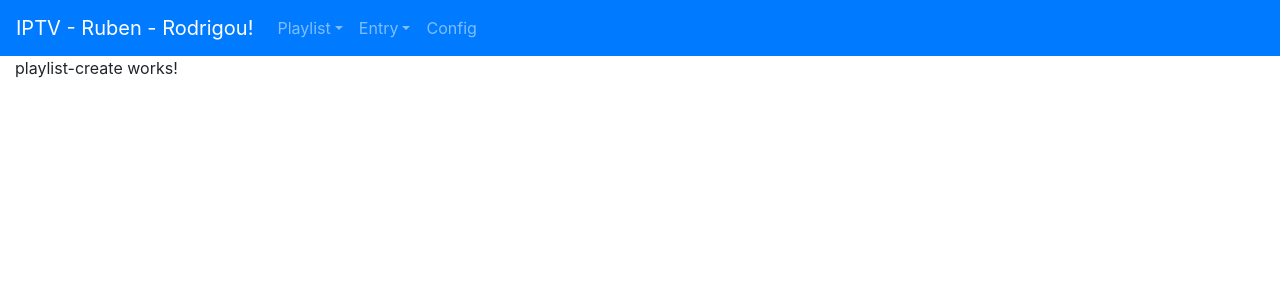
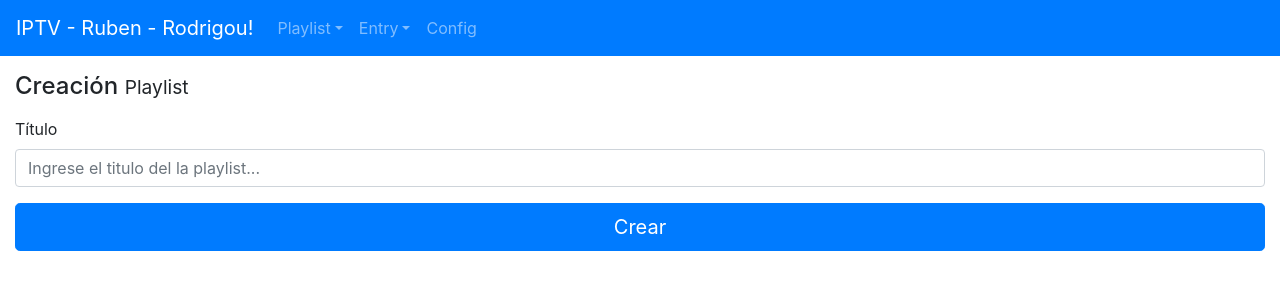
Before and after one commit to rbntejeda/tv-frontend-ng-bs4, an Angular app: page /playlist/create in a window 1280 px wide. Shown: the top 300 px of the page. Built offline with nearby package versions, Linux system fonts and the light colour scheme.

Commit message:
add playlist component

```diff
--- a/src/app/_service/playlist.service.ts
+++ b/src/app/_service/playlist.service.ts
@@ -14,11 +14,26 @@ export class PlaylistService {
 
   Get(params?:HttpParams)
   {
-    return this.http.get<Playlist[]>(`${environment.endpoint}/${this.base}`,{ params, observe:"response" });
+    return this.http.get<Playlist[]>(`${environment.endpoint}/${this.base}`, { params, observe:"response" });
   }
 
   GetByPk(id:number,params?:HttpParams)
   {
-    return this.http.get<Playlist>(`${environment.endpoint}/${this.base}/${id}`,{ params, observe:"response" });
+    return this.http.get<Playlist>(`${environment.endpoint}/${this.base}/${id}`, { params, observe:"response" });
+  }
+
+  Create(model:Playlist)
+  {
+    return this.http.post<Playlist>(`${environment.endpoint}/${this.base}`, model);
+  }
+
+  Update(id,model)
+  {
+    return this.http.put<Playlist>(`${environment.endpoint}/${this.base}/${id}`, model);
+  }
+
+  Delete(id)
+  {
+    return this.http.delete<Playlist>(`${environment.endpoint}/${this.base}/${id}`);
   }
 }
--- a/src/app/app.module.ts
+++ b/src/app/app.module.ts
@@ -15,6 +15,7 @@ import { EntryAdminComponent } from './entry/entry-admin/entry-admin.component';
 import { EntryCreateComponent } from './entry/entry-create/entry-create.component';
 import { PlaylistViewComponent } from './playlist/playlist-view/playlist-view.component';
 import { ConfigComponent } from './page/config/config.component';
+import { PlaylistUpdateComponent } from './playlist/playlist-update/playlist-update.component';
 
 @NgModule({
   declarations: [
@@ -27,7 +28,8 @@ import { ConfigComponent } from './page/config/config.component';
     EntryAdminComponent,
     EntryCreateComponent,
     PlaylistViewComponent,
-    ConfigComponent
+    ConfigComponent,
+    PlaylistUpdateComponent
   ],
   imports: [
     BrowserModule,
--- a/src/app/page/layout-main/layout-main.component.html
+++ b/src/app/page/layout-main/layout-main.component.html
@@ -1,5 +1,4 @@
 <app-navbar></app-navbar>
-<div class="container-fluid">
-
+<div class="container-fluid" style="padding-top: 1em;margin-bottom: 1em">
   <router-outlet></router-outlet>
 </div>
--- a/src/app/playlist/playlist-admin/playlist-admin.component.html
+++ b/src/app/playlist/playlist-admin/playlist-admin.component.html
@@ -1,7 +1,7 @@
 <div class="row">
     <div class="col">
       <div class="page-header">
-        <h1>Administración <small>Entry</small></h1>
+        <h1>Administración <small>Playlist</small></h1>
       </div>
     </div>
     <div class="col m-2">
@@ -37,7 +37,10 @@
                   <th scope="row">{{(pagination.page-1)*pagination.perPage+i+1}}</th>
                   <td>{{model.id}}</td>
                   <td>{{model.title}}</td>
-                  <td><button type="button" class="btn btn-primary btn-sm" [routerLink]="[ '/playlist', model.id ]"><span class="oi oi-eye"></span></button></td>
+                  <td>
+                    <button type="button" class="btn btn-primary btn-sm" [routerLink]="[ '/playlist', model.id ]"><span class="oi oi-eye"></span></button>
+                    <button type="button" class="btn btn-danger btn-sm" (click)="onDelete(model.id)"><span class="oi oi-trash"></span></button>
+                  </td>
                 </tr>
               </tbody>
             </table>
--- a/src/app/playlist/playlist-admin/playlist-admin.component.ts
+++ b/src/app/playlist/playlist-admin/playlist-admin.component.ts
@@ -12,17 +12,17 @@ export class PlaylistAdminComponent implements OnInit {
 
   constructor(private playListServices:PlaylistService) { }
 
-  public models:Playlist[]=[];
-  public pagination = new Pagination({page:1});
+  models:Playlist[]=[];
+  pagination = new Pagination({page:1});
 
-  public OnPageChange(e:number){
+  OnPageChange(e:number){
     this.pagination.page=e;
     this.playListServices.Get(this.pagination.Params()).subscribe((response)=>{
       this.models=response.body;
     })
   }
 
-  public RescueData()
+  RescueData()
   {
     this.playListServices.Get(this.pagination.Params()).subscribe((response)=>{
       this.pagination.Load(response.headers);
@@ -30,13 +30,13 @@ export class PlaylistAdminComponent implements OnInit {
     })
   }
 
-  public OnUpdatePerPage(e)
+  OnUpdatePerPage(e)
   {
     this.pagination.perPage=e;
     this.RescueData();
   }
 
-  public OnFilterChange(e){
+  OnFilterChange(e){
     var key = 'filter[title][like]';
     if(e){
       this.pagination.AddParams(key,e);
@@ -46,6 +46,12 @@ export class PlaylistAdminComponent implements OnInit {
     this.RescueData();
   }
 
+  async onDelete(id)
+  {
+    await this.playListServices.Delete(id).toPromise();
+    this.RescueData();
+  }
+
   ngOnInit() {
     this.RescueData();
   }
--- a/src/app/playlist/playlist-create/playlist-create.component.html
+++ b/src/app/playlist/playlist-create/playlist-create.component.html
@@ -1,3 +1,14 @@
-<p>
-  playlist-create works!
-</p>
+<div class="row">
+  <div class="col-md-12 order-md-1">
+    <h4 class="mb-3">Creación <small>Playlist</small></h4>
+    <form #formPlaylist (submit)="onSubmit()">
+      <div class="row">
+        <div class="col-md-12 mb-3">
+          <label for="firstName">Título</label>
+          <input type="text" class="form-control" name="title" [(ngModel)]="model.title" placeholder="Ingrese el titulo del la playlist..." required>
+        </div>
+      </div>
+      <button class="btn btn-primary btn-lg btn-block" type="submit">Crear</button>
+    </form>
+  </div>
+</div>
--- a/src/app/playlist/playlist-create/playlist-create.component.ts
+++ b/src/app/playlist/playlist-create/playlist-create.component.ts
@@ -1,5 +1,7 @@
 import { Component, OnInit } from '@angular/core';
-import { Entry } from 'src/app/_class/entry';
+import { Playlist } from 'src/app/_class/playlist';
+import { PlaylistService } from 'src/app/_service/playlist.service';
+import { Router } from '@angular/router';
 
 @Component({
   selector: 'app-playlist-create',
@@ -8,9 +10,16 @@ import { Entry } from 'src/app/_class/entry';
 })
 export class PlaylistCreateComponent implements OnInit {
 
-  constructor() { }
+  model:Playlist = new Playlist(null,null,null);
+
+  constructor(private playlistService:PlaylistService,private router:Router) { }
 
   ngOnInit() {
   }
 
+  async onSubmit(){
+    this.model = await this.playlistService.Create(this.model).toPromise();
+    this.router.navigate(['playlist',this.model.id]);
+  }
+
 }
--- /dev/null
+++ b/src/app/playlist/playlist-update/playlist-update.component.html
@@ -0,0 +1,3 @@
+<p>
+  playlist-update works!
+</p>
--- /dev/null
+++ b/src/app/playlist/playlist-update/playlist-update.component.ts
@@ -0,0 +1,15 @@
+import { Component, OnInit } from '@angular/core';
+
+@Component({
+  selector: 'app-playlist-update',
+  templateUrl: './playlist-update.component.html',
+  styleUrls: ['./playlist-update.component.css']
+})
+export class PlaylistUpdateComponent implements OnInit {
+
+  constructor() { }
+
+  ngOnInit() {
+  }
+
+}
```
Also changed, not shown: src/app/app-routing.module.ts (+8 -1 lines), src/app/playlist/playlist-update/playlist-update.component.css (added), 1 other file (tests, documents, lock files or other folders).
